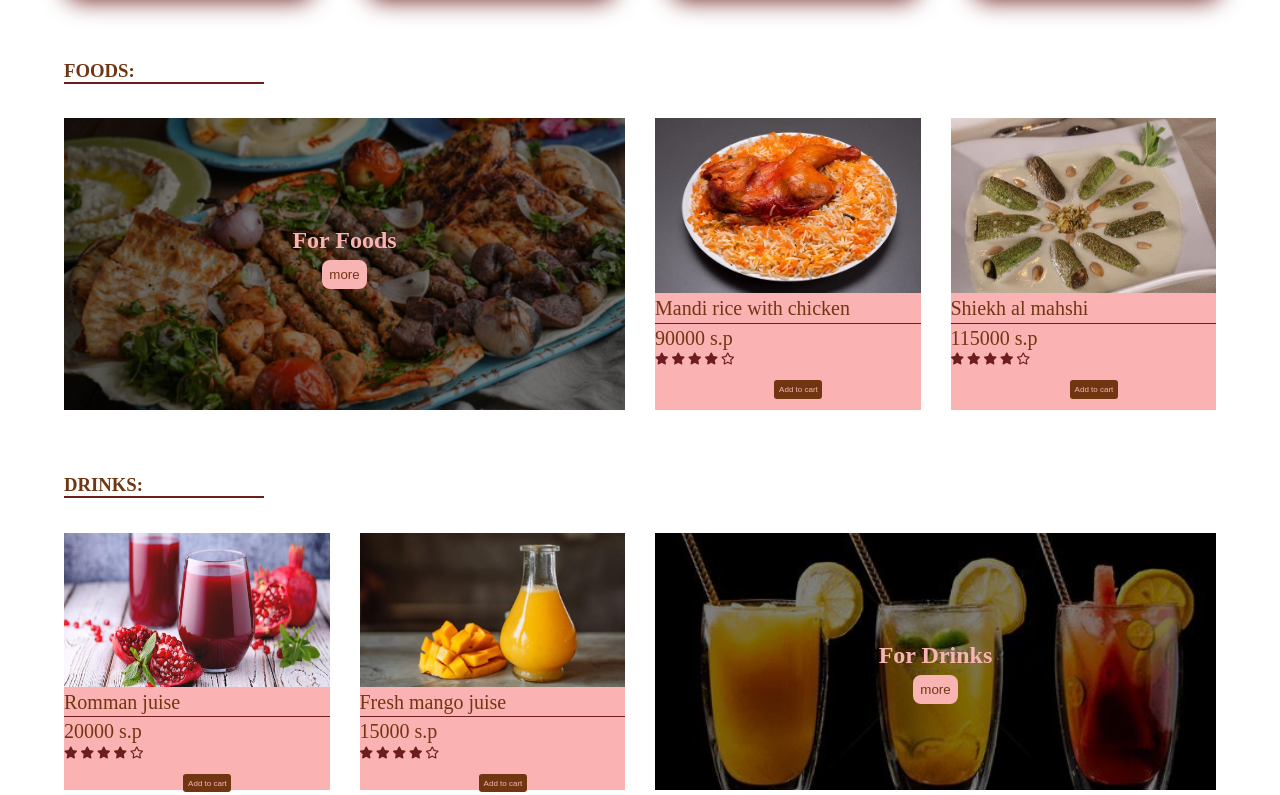
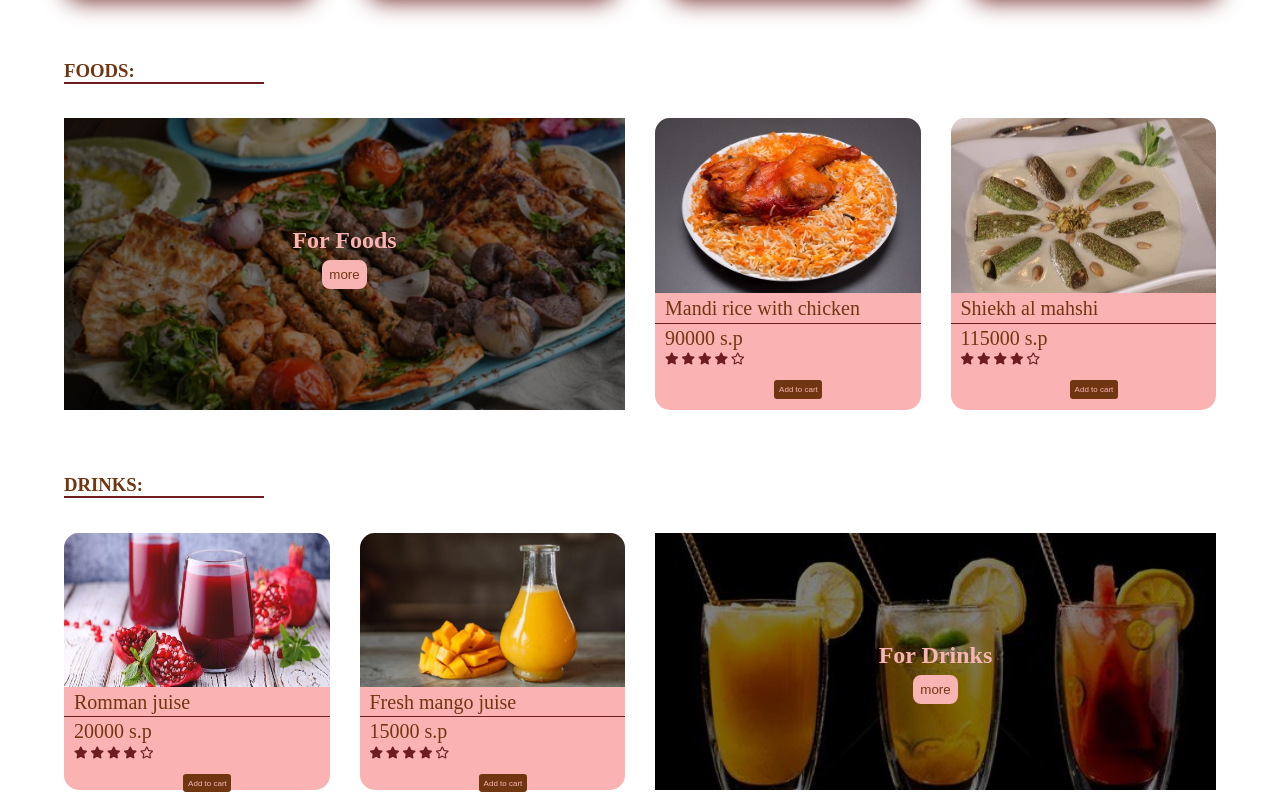
Before and after one commit to Aya-Hammora/Restaurant-website, a plain HTML site: page index.html in a window 1280 px wide. Shown: the part 1735-2530 px from the top of the page. Drawn offline with Linux system fonts and the light colour scheme.

Commit message:
'fst-update'

```diff
--- a/css/style.css
+++ b/css/style.css
@@ -374,6 +374,7 @@ figure{
     height: 100%;
     background-color: #fbb2b2;
     transition: 0.3s;
+    border-radius: 15px;
 }
 .food-box2:hover{
     transform: scale(1.1,1.1);
@@ -381,10 +382,12 @@ figure{
 .food-box2 img{
     width: 100%;
     height: 60%;
+    border-radius: 15px 15px 0px 0px;
 }
 .food-box2 p{
     color: #703612;
     font-size: 20px;
+    padding-left: 10px;
 }
 .food-line{
     width: 100%;
@@ -396,6 +399,7 @@ figure{
     font-size: 12px;
     margin-top: 1%;
     color: #6d1d1d;
+    padding-left: 10px;
 }
 .food-box2 button{
     padding: 1%;
```
